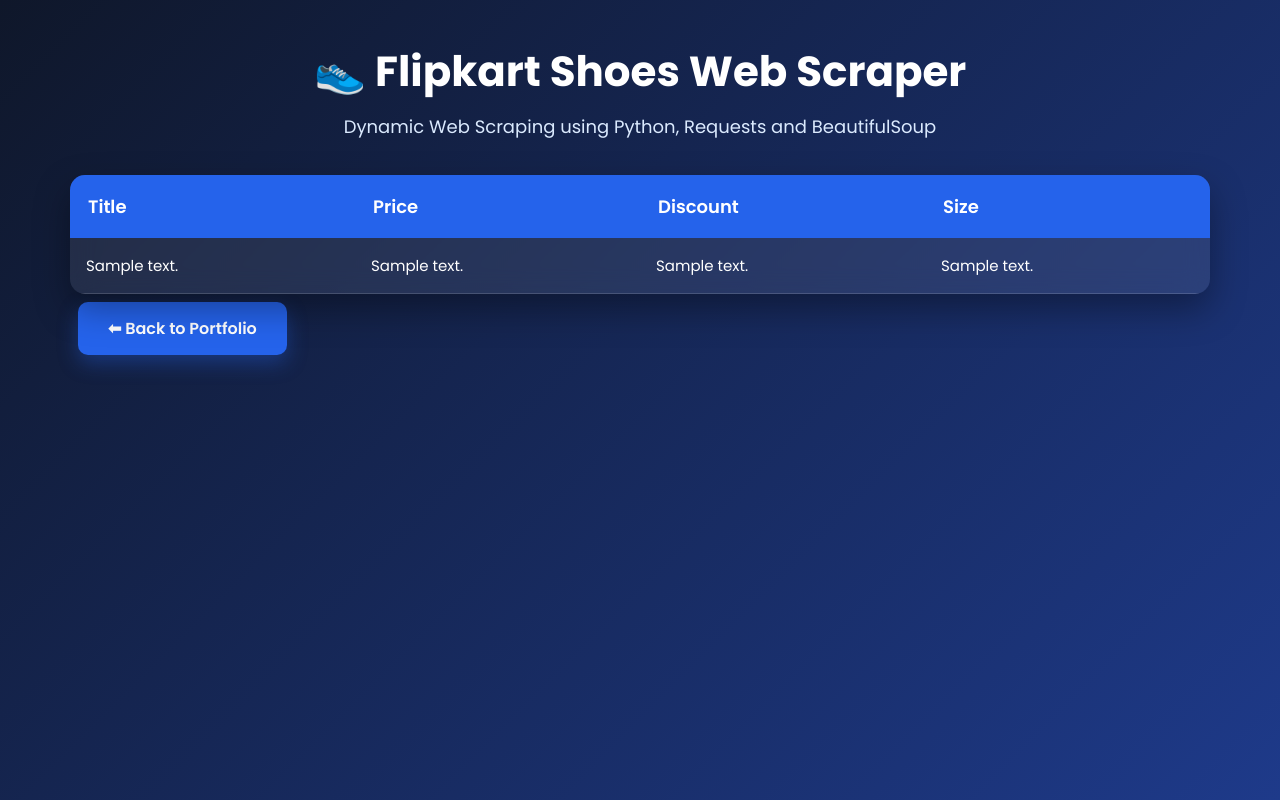
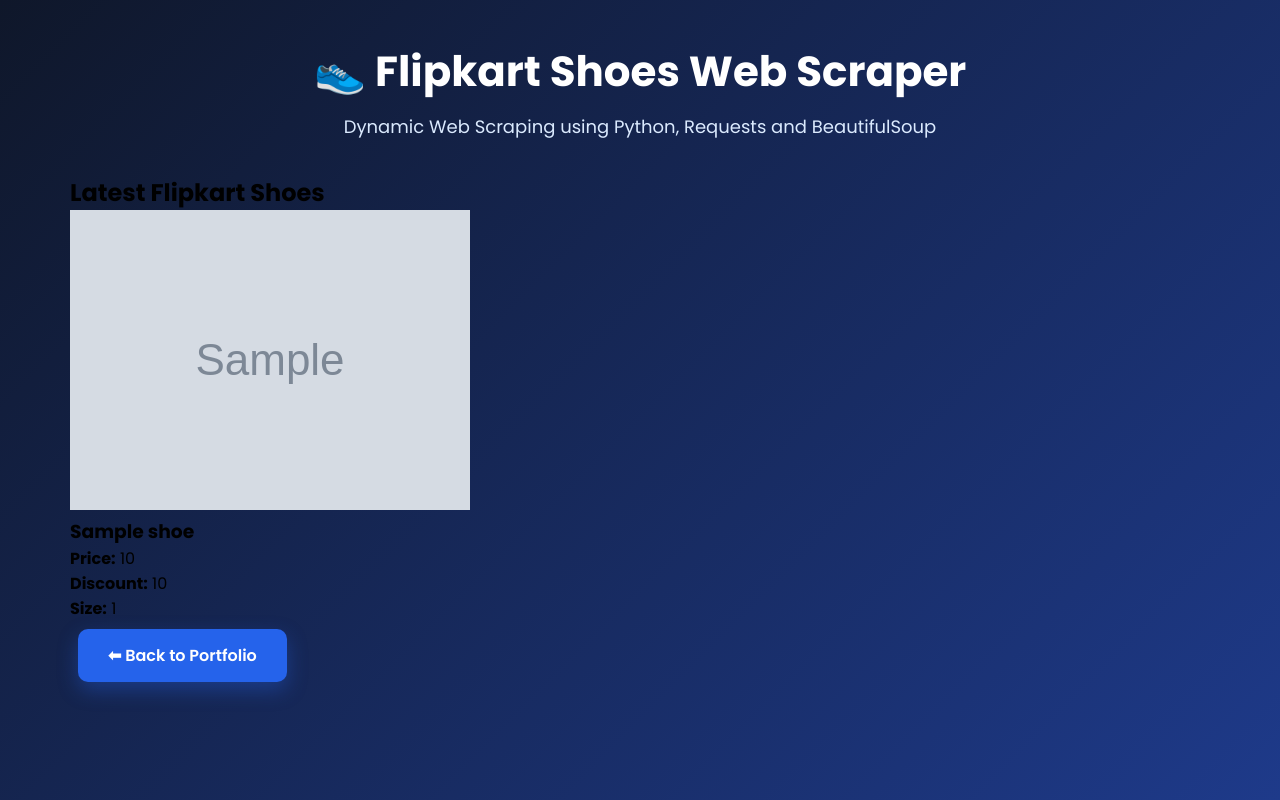
Before and after one commit to Harpreet-kaur19/Flask2, a Flask app: template templates/flipkart_scraper.html in a window 1280 px wide. Run offline with Flask 3, Linux system fonts and the light colour scheme; the template is opened without the code that fills it: most values are stand-ins (such as "Sample title", 1, 10 or a date in 2020); grey boxes marked "Sample" are stand-in pictures.

Commit message:
Enhance Flipkart scraper layout with product grid
Updated the Flipkart scraper HTML to include a products grid and display shoe images.

```diff
--- a/templates/flipkart_scraper.html
+++ b/templates/flipkart_scraper.html
@@ -23,66 +23,33 @@
         Dynamic Web Scraping using Python, Requests and BeautifulSoup
     </p>
 
-    <table>
 
-        <thead>
 
-            <tr>
+    <h2 class="section-title">Latest Flipkart Shoes</h2>
 
-                <th>Title</th>
-                <th>Price</th>
-                <th>Discount</th>
-                <th>Size</th>
+<div class="products-grid">
 
-            </tr>
+{% for shoe in shoes %}
 
-        </thead>
+<div class="product-card">
 
-        <tbody>
+    <img src="{{ shoe.image }}" alt="Shoe Image">
 
-        {% for shoe in shoes %}
+    <h3>{{ shoe.title }}</h3>
 
-        <tr>
+    <p><strong>Price:</strong> {{ shoe.price }}</p>
 
-            <td>
-                {% if shoe.title %}
-                    {{ shoe.title.get_text(strip=True) }}
-                {% else %}
-                    N/A
-                {% endif %}
-            </td>
+    <p><strong>Discount:</strong> {{ shoe.discount }}</p>
 
-            <td>
-                {% if shoe.price %}
-                    {{ shoe.price.get_text(strip=True) }}
-                {% else %}
-                    N/A
-                {% endif %}
-            </td>
+    <p><strong>Size:</strong> {{ shoe.size }}</p>
 
-            <td>
-                {% if shoe.discount %}
-                    {{ shoe.discount.get_text(strip=True) }}
-                {% else %}
-                    N/A
-                {% endif %}
-            </td>
+</div>
 
-            <td>
-                {% if shoe.size %}
-                    {{ shoe.size.get_text(strip=True) }}
-                {% else %}
-                    N/A
-                {% endif %}
-            </td>
+{% endfor %}
 
-        </tr>
+</div>
 
-        {% endfor %}
 
-        </tbody>
-
-    </table>
 
     <a href="/" class="btn">⬅ Back to Portfolio</a>
 
```
